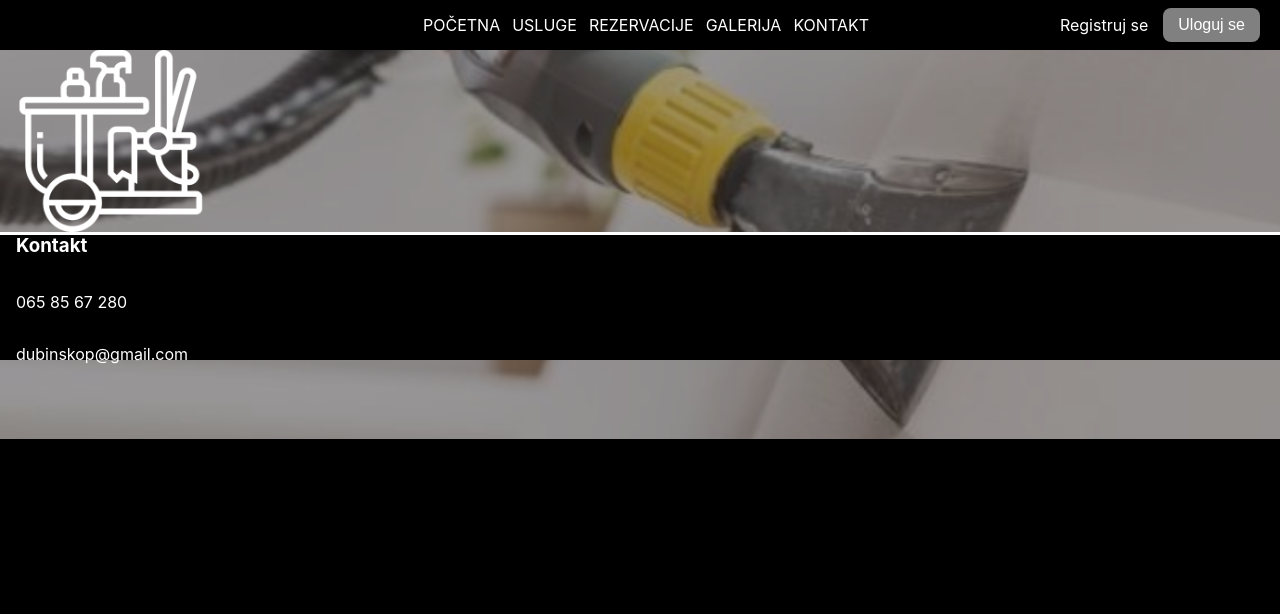
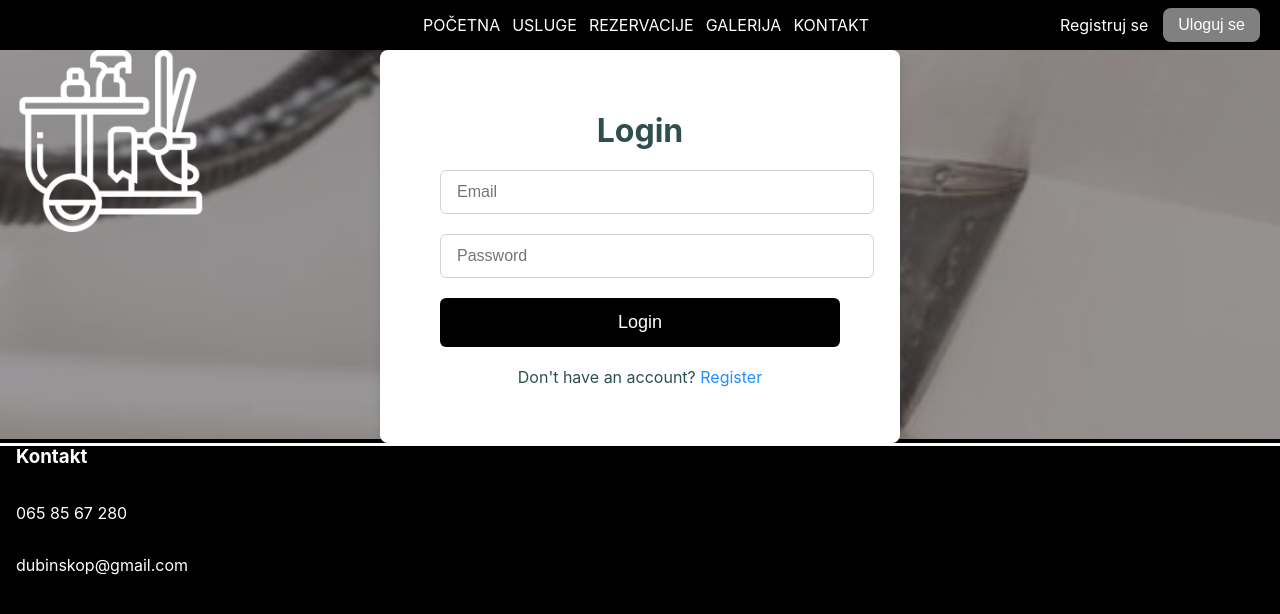
Before and after one commit to trinstone/MaturskiDubinskoPranje, a React (Create React App) app: page /Prijava in a window 1280 px wide. Shown: the top 614 px of the page. Built offline with nearby package versions, Linux system fonts and the light colour scheme.

Commit message:
uradjen formular za prijavu
uradjen css i js za formular za prijavu, samo fali logika i fetch za json

```diff
--- a/src/App.js
+++ b/src/App.js
@@ -7,6 +7,7 @@ import slicica1 from './stikeri/slicica1.png';
 import slicica2 from './stikeri/slicica2.png';
 import Kontakt from './Kontakt';
 import Usluge from './Usluge';
+import Prijava from './Prijava';
 
 
 function App() {
@@ -25,6 +26,7 @@ function App() {
               <Routes>
                 <Route path="/" element={<Pocetna />} />
                 <Route path="/Usluge" element={<Usluge />} />
+                <Route path="/Prijava" element={<Prijava />} />
               </Routes>
             </main>
           </div>
--- a/src/NavBar.js
+++ b/src/NavBar.js
@@ -10,8 +10,8 @@ const NavBar = () => {
           <Link to="/galerija">GALERIJA</Link>
           <a href="#kontakt">KONTAKT</a>
           <div className="prijava">
-            <Link to="/prijava">Registruj se</Link>
-            <button onClick="window.location.href='/prijava'">Uloguj se</button>
+            <Link to="/Prijava">Registruj se</Link>
+            <button onClick={() => window.location.href = '/Prijava'}>Uloguj se</button>
           </div>
         </div>
       </nav>
--- /dev/null
+++ b/src/Prijava.js
@@ -0,0 +1,79 @@
+import React, { useState } from 'react';
+
+const Prijava = () => {
+  // State to toggle between Register and Login mode
+  const [isRegistering, setIsRegistering] = useState(false);
+
+  // State for form inputs
+  const [email, setEmail] = useState('');
+  const [password, setPassword] = useState('');
+
+  // Handle toggle between Login and Register
+  const toggleForm = (e) => {
+    e.preventDefault();
+    setIsRegistering(!isRegistering);
+  };
+
+  // Handle form submission
+  const handleSubmit = (e) => {
+    e.preventDefault();
+
+    if (isRegistering) {
+      // Register user logic
+      registerUser(email, password);
+    } else {
+      // Login user logic
+      loginUser(email, password);
+    }
+  };
+
+  // Function for registering user
+  const registerUser = (email, password) => {
+    console.log("Registering user:", email, password);
+    // Replace with actual API call
+    // Example:
+    // fetch('/register', { method: 'POST', body: JSON.stringify({ email, password }) });
+  };
+
+  // Function for logging in user
+  const loginUser = (email, password) => {
+    console.log("Logging in user:", email, password);
+    // Replace with actual API call
+    // Example:
+    // fetch('/login', { method: 'POST', body: JSON.stringify({ email, password }) });
+  };
+
+  return (
+    <div id="auth-form">
+      <h1 id="form-title">{isRegistering ? 'Register' : 'Login'}</h1>
+      <form id="form" onSubmit={handleSubmit}>
+        <input
+          type="email"
+          id="email"
+          placeholder="Email"
+          value={email}
+          onChange={(e) => setEmail(e.target.value)}
+          required
+        />
+        <input
+          type="password"
+          id="password"
+          placeholder="Password"
+          value={password}
+          onChange={(e) => setPassword(e.target.value)}
+          required
+        />
+        <button type="submit" id="submit-btn">{isRegistering ? 'Register' : 'Login'}</button>
+      </form>
+      <p id="toggle-text">
+        {isRegistering ? (
+          <>Already have an account? <a href="#" onClick={toggleForm}>Login</a></>
+        ) : (
+          <>Don't have an account? <a href="#" onClick={toggleForm}>Register</a></>
+        )}
+      </p>
+    </div>
+  );
+};
+
+export default Prijava;
--- a/src/index.css
+++ b/src/index.css
@@ -141,3 +141,82 @@ th, td {
   font-size: 1.3vw;
   text-align: left;
 }
+
+#auth-form {
+  background-color: white;
+  padding: 40px 60px;
+  border-radius: 8px;
+  box-shadow: 0 4px 8px rgba(0, 0, 0, 0.1);
+  width: 100%;
+  max-width: 400px;
+  text-align: center;
+  margin: 0 auto; /* Centering the form horizontally */
+}
+
+/* Title Styling */
+#form-title {
+  font-size: 32px;
+  color: DarkSlateGray; /* Using a color name */
+  margin-bottom: 20px;
+}
+
+/* Input Fields */
+input[type="email"],
+input[type="password"] {
+  width: 100%;
+  padding: 12px 16px;
+  margin-bottom: 20px;
+  border: 1px solid LightGray; /* Light gray border */
+  border-radius: 6px;
+  font-size: 16px;
+  color: DimGray; /* Dim gray text */
+}
+
+input[type="email"]:focus,
+input[type="password"]:focus {
+  border-color: DodgerBlue; /* Border turns blue when focused */
+  outline: none; /* Remove default outline on focus */
+}
+
+/* Submit Button (Login/Register) Styling */
+#submit-btn {
+  background-color: Black; /* Black button background */
+  color: white; /* White text color */
+  padding: 14px 20px;
+  width: 100%;
+  border: none;
+  border-radius: 6px;
+  font-size: 18px;
+  cursor: pointer;
+  transition: background-color 0.3s ease;
+}
+
+#submit-btn:hover {
+  background-color: DarkGray; /* Dark gray on hover */
+}
+
+/* Toggle Link Text */
+#toggle-text {
+  margin-top: 20px;
+  font-size: 16px;
+  color: DarkSlateGray; /* Dark color for the toggle text */
+}
+
+#toggle-text a {
+  color: DodgerBlue; /* Blue text for the link */
+  text-decoration: none;
+}
+
+#toggle-text a:hover {
+  text-decoration: underline; /* Underline on hover */
+}
+
+/* Styling for the Register and Login Links */
+a {
+  text-decoration: none;
+  color: DarkSlateGray; /* Dark slate gray color for links */
+}
+
+a:hover {
+  color: DodgerBlue; /* Blue color on hover */
+}
```
